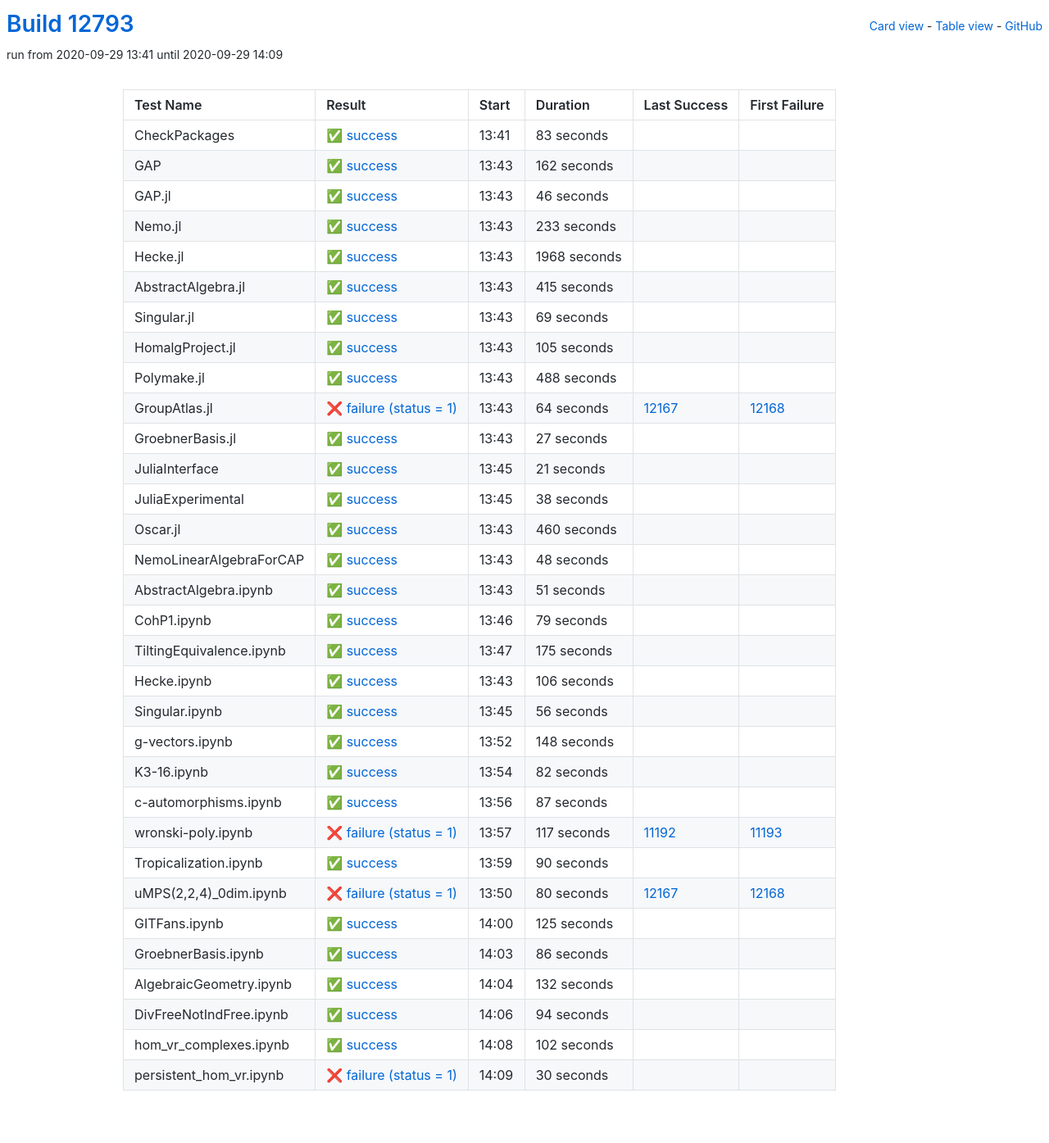
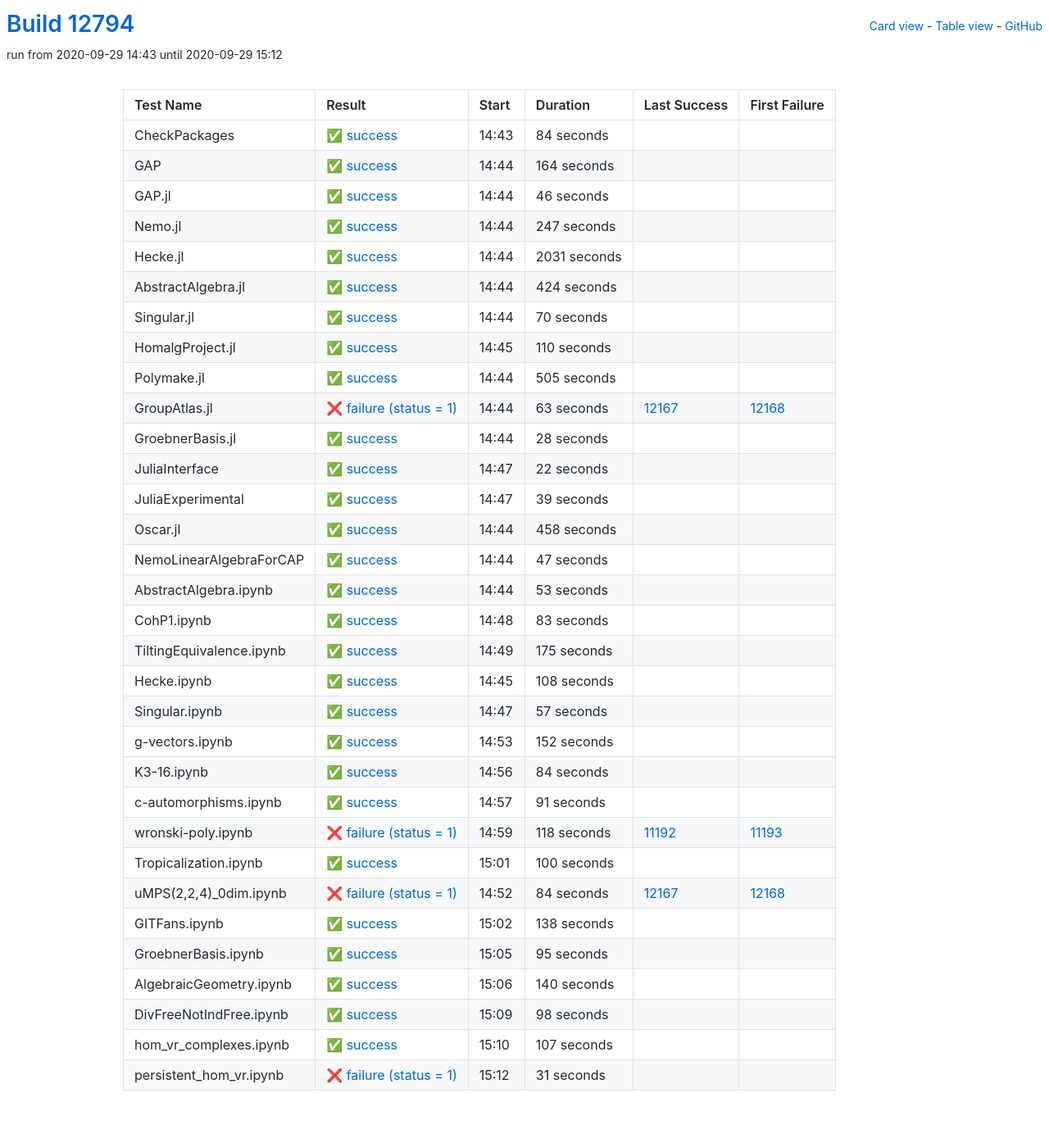
Before and after one commit to oscar-system/oscar-ci-status, a Jekyll site: the page built from table.html, in a window 1280 px wide. Shown: the whole page at 82% size. Built offline with Jekyll 4.4.1, drawn with Linux system fonts in a browser that asks for light colours.

Commit message:
Build #12794

```diff
--- a/_data/ci.yml
+++ b/_data/ci.yml
@@ -1,6 +1,6 @@
 ---
-build: 12793
-build_url: https://oscarci.mathematik.uni-kl.de/job/oscar/12793/
+build: 12794
+build_url: https://oscarci.mathematik.uni-kl.de/job/oscar/12794/
 job: oscar
 organization: oscar-system
 repo: oscar-ci-status
@@ -8,32 +8,32 @@
 tests:
 - name: CheckPackages
   id: checkpackages
-  log: https://oscarci.mathematik.uni-kl.de/job/oscar/12793/artifact/logs/build-12793/CheckPackages.log
-  start: 2020-09-29 13:41
+  log: https://oscarci.mathematik.uni-kl.de/job/oscar/12794/artifact/logs/build-12794/CheckPackages.log
+  start: 2020-09-29 14:43
   success: true
   exitcode: 0
   status: success
-  duration: 83
+  duration: 84
   last_success: false
   last_success_url:
   first_failure: false
   first_failure_url:
 - name: GAP
   id: gap
-  log: https://oscarci.mathematik.uni-kl.de/job/oscar/12793/artifact/logs/build-12793/GAP.log
-  start: 2020-09-29 13:43
+  log: https://oscarci.mathematik.uni-kl.de/job/oscar/12794/artifact/logs/build-12794/GAP.log
+  start: 2020-09-29 14:44
   success: true
   exitcode: 0
   status: success
-  duration: 162
+  duration: 164
   last_success: false
   last_success_url:
   first_failure: false
   first_failure_url:
 - name: GAP.jl
   id: gap-jl
-  log: https://oscarci.mathematik.uni-kl.de/job/oscar/12793/artifact/logs/build-12793/GAP.jl.log
-  start: 2020-09-29 13:43
+  log: https://oscarci.mathematik.uni-kl.de/job/oscar/12794/artifact/logs/build-12794/GAP.jl.log
+  start: 2020-09-29 14:44
   success: true
   exitcode: 0
   status: success
@@ -44,176 +44,176 @@
   first_failure_url:
 - name: Nemo.jl
   id: nemo-jl
-  log: https://oscarci.mathematik.uni-kl.de/job/oscar/12793/artifact/logs/build-12793/Nemo.jl.log
-  start: 2020-09-29 13:43
+  log: https://oscarci.mathematik.uni-kl.de/job/oscar/12794/artifact/logs/build-12794/Nemo.jl.log
+  start: 2020-09-29 14:44
   success: true
   exitcode: 0
   status: success
-  duration: 233
+  duration: 247
   last_success: false
   last_success_url:
   first_failure: false
   first_failure_url:
 - name: Hecke.jl
   id: hecke-jl
-  log: https://oscarci.mathematik.uni-kl.de/job/oscar/12793/artifact/logs/build-12793/Hecke.jl.log
-  start: 2020-09-29 13:43
+  log: https://oscarci.mathematik.uni-kl.de/job/oscar/12794/artifact/logs/build-12794/Hecke.jl.log
+  start: 2020-09-29 14:44
   success: true
   exitcode: 0
   status: success
-  duration: 1968
+  duration: 2031
   last_success: false
   last_success_url:
   first_failure: false
   first_failure_url:
 - name: AbstractAlgebra.jl
   id: abstractalgebra-jl
-  log: https://oscarci.mathematik.uni-kl.de/job/oscar/12793/artifact/logs/build-12793/AbstractAlgebra.jl.log
-  start: 2020-09-29 13:43
+  log: https://oscarci.mathematik.uni-kl.de/job/oscar/12794/artifact/logs/build-12794/AbstractAlgebra.jl.log
+  start: 2020-09-29 14:44
   success: true
   exitcode: 0
   status: success
-  duration: 415
+  duration: 424
   last_success: false
   last_success_url:
   first_failure: false
   first_failure_url:
 - name: Singular.jl
   id: singular-jl
-  log: https://oscarci.mathematik.uni-kl.de/job/oscar/12793/artifact/logs/build-12793/Singular.jl.log
-  start: 2020-09-29 13:43
+  log: https://oscarci.mathematik.uni-kl.de/job/oscar/12794/artifact/logs/build-12794/Singular.jl.log
+  start: 2020-09-29 14:44
   success: true
   exitcode: 0
   status: success
-  duration: 69
+  duration: 70
   last_success: false
   last_success_url:
   first_failure: false
   first_failure_url:
 - name: HomalgProject.jl
   id: homalgproject-jl
-  log: https://oscarci.mathematik.uni-kl.de/job/oscar/12793/artifact/logs/build-12793/HomalgProject.jl.log
-  start: 2020-09-29 13:43
+  log: https://oscarci.mathematik.uni-kl.de/job/oscar/12794/artifact/logs/build-12794/HomalgProject.jl.log
+  start: 2020-09-29 14:45
   success: true
   exitcode: 0
   status: success
-  duration: 105
+  duration: 110
   last_success: false
   last_success_url:
   first_failure: false
   first_failure_url:
 - name: Polymake.jl
   id: polymake-jl
-  log: https://oscarci.mathematik.uni-kl.de/job/oscar/12793/artifact/logs/build-12793/Polymake.jl.log
-  start: 2020-09-29 13:43
+  log: https://oscarci.mathematik.uni-kl.de/job/oscar/12794/artifact/logs/build-12794/Polymake.jl.log
+  start: 2020-09-29 14:44
   success: true
   exitcode: 0
   status: success
-  duration: 488
+  duration: 505
   last_success: false
   last_success_url:
   first_failure: false
   first_failure_url:
 - name: GroupAtlas.jl
   id: groupatlas-jl
-  log: https://oscarci.mathematik.uni-kl.de/job/oscar/12793/artifact/logs/build-12793/GroupAtlas.jl.log
-  start: 2020-09-29 13:43
+  log: https://oscarci.mathematik.uni-kl.de/job/oscar/12794/artifact/logs/build-12794/GroupAtlas.jl.log
+  start: 2020-09-29 14:44
   success: false
   exitcode: 1
   status: failure
-  duration: 64
+  duration: 63
   last_success: 12167
   last_success_url: https://oscarci.mathematik.uni-kl.de/job/oscar/12167/
   first_failure: 12168
   first_failure_url: https://oscarci.mathematik.uni-kl.de/job/oscar/12168/
 - name: GroebnerBasis.jl
   id: groebnerbasis-jl
-  log: https://oscarci.mathematik.uni-kl.de/job/oscar/12793/artifact/logs/build-12793/GroebnerBasis.jl.log
-  start: 2020-09-29 13:43
+  log: https://oscarci.mathematik.uni-kl.de/job/oscar/12794/artifact/logs/build-12794/GroebnerBasis.jl.log
+  start: 2020-09-29 14:44
   success: true
   exitcode: 0
   status: success
-  duration: 27
+  duration: 28
   last_success: false
   last_success_url:
   first_failure: false
   first_failure_url:
 - name: JuliaInterface
   id: juliainterface
-  log: https://oscarci.mathematik.uni-kl.de/job/oscar/12793/artifact/logs/build-12793/JuliaInterface.log
-  start: 2020-09-29 13:45
+  log: https://oscarci.mathematik.uni-kl.de/job/oscar/12794/artifact/logs/build-12794/JuliaInterface.log
+  start: 2020-09-29 14:47
   success: true
   exitcode: 0
   status: success
-  duration: 21
+  duration: 22
   last_success: false
   last_success_url:
   first_failure: false
   first_failure_url:
 - name: JuliaExperimental
   id: juliaexperimental
-  log: https://oscarci.mathematik.uni-kl.de/job/oscar/12793/artifact/logs/build-12793/JuliaExperimental.log
-  start: 2020-09-29 13:45
+  log: https://oscarci.mathematik.uni-kl.de/job/oscar/12794/artifact/logs/build-12794/JuliaExperimental.log
+  start: 2020-09-29 14:47
   success: true
   exitcode: 0
   status: success
-  duration: 38
+  duration: 39
   last_success: false
   last_success_url:
   first_failure: false
   first_failure_url:
 - name: Oscar.jl
   id: oscar-jl
-  log: https://oscarci.mathematik.uni-kl.de/job/oscar/12793/artifact/logs/build-12793/Oscar.jl.log
-  start: 2020-09-29 13:43
+  log: https://oscarci.mathematik.uni-kl.de/job/oscar/12794/artifact/logs/build-12794/Oscar.jl.log
+  start: 2020-09-29 14:44
   success: true
   exitcode: 0
   status: success
-  duration: 460
+  duration: 458
   last_success: false
   last_success_url:
   first_failure: false
   first_failure_url:
 - name: NemoLinearAlgebraForCAP
   id: nemolinearalgebraforcap
-  log: https://oscarci.mathematik.uni-kl.de/job/oscar/12793/artifact/logs/build-12793/NemoLinearAlgebraForCAP.log
-  start: 2020-09-29 13:43
+  log: https://oscarci.mathematik.uni-kl.de/job/oscar/12794/artifact/logs/build-12794/NemoLinearAlgebraForCAP.log
+  start: 2020-09-29 14:44
   success: true
   exitcode: 0
   status: success
-  duration: 48
+  duration: 47
   last_success: false
   last_success_url:
   first_failure: false
   first_failure_url:
 - name: AbstractAlgebra.ipynb
   id: abstractalgebra-ipynb
-  log: https://oscarci.mathematik.uni-kl.de/job/oscar/12793/artifact/logs/build-12793/AbstractAlgebra.ipynb.log
-  start: 2020-09-29 13:43
+  log: https://oscarci.mathematik.uni-kl.de/job/oscar/12794/artifact/logs/build-12794/AbstractAlgebra.ipynb.log
+  start: 2020-09-29 14:44
   success: true
   exitcode: 0
   status: success
-  duration: 51
+  duration: 53
   last_success: false
   last_success_url:
   first_failure: false
   first_failure_url:
 - name: CohP1.ipynb
   id: cohp1-ipynb
-  log: https://oscarci.mathematik.uni-kl.de/job/oscar/12793/artifact/logs/build-12793/CohP1.ipynb.log
-  start: 2020-09-29 13:46
+  log: https://oscarci.mathematik.uni-kl.de/job/oscar/12794/artifact/logs/build-12794/CohP1.ipynb.log
+  start: 2020-09-29 14:48
   success: true
   exitcode: 0
   status: success
-  duration: 79
+  duration: 83
   last_success: false
   last_success_url:
   first_failure: false
   first_failure_url:
 - name: TiltingEquivalence.ipynb
   id: tiltingequivalence-ipynb
-  log: https://oscarci.mathematik.uni-kl.de/job/oscar/12793/artifact/logs/build-12793/TiltingEquivalence.ipynb.log
-  start: 2020-09-29 13:47
+  log: https://oscarci.mathematik.uni-kl.de/job/oscar/12794/artifact/logs/build-12794/TiltingEquivalence.ipynb.log
+  start: 2020-09-29 14:49
   success: true
   exitcode: 0
   status: success
@@ -224,168 +224,168 @@
   first_failure_url:
 - name: Hecke.ipynb
   id: hecke-ipynb
-  log: https://oscarci.mathematik.uni-kl.de/job/oscar/12793/artifact/logs/build-12793/Hecke.ipynb.log
-  start: 2020-09-29 13:43
+  log: https://oscarci.mathematik.uni-kl.de/job/oscar/12794/artifact/logs/build-12794/Hecke.ipynb.log
+  start: 2020-09-29 14:45
   success: true
   exitcode: 0
   status: success
-  duration: 106
+  duration: 108
   last_success: false
   last_success_url:
   first_failure: false
   first_failure_url:
 - name: Singular.ipynb
   id: singular-ipynb
-  log: https://oscarci.mathematik.uni-kl.de/job/oscar/12793/artifact/logs/build-12793/Singular.ipynb.log
-  start: 2020-09-29 13:45
+  log: https://oscarci.mathematik.uni-kl.de/job/oscar/12794/artifact/logs/build-12794/Singular.ipynb.log
+  start: 2020-09-29 14:47
   success: true
   exitcode: 0
   status: success
-  duration: 56
+  duration: 57
   last_success: false
   last_success_url:
   first_failure: false
   first_failure_url:
 - name: g-vectors.ipynb
   id: g-vectors-ipynb
-  log: https://oscarci.mathematik.uni-kl.de/job/oscar/12793/artifact/logs/build-12793/g-vectors.ipynb.log
-  start: 2020-09-29 13:52
+  log: https://oscarci.mathematik.uni-kl.de/job/oscar/12794/artifact/logs/build-12794/g-vectors.ipynb.log
+  start: 2020-09-29 14:53
   success: true
   exitcode: 0
   status: success
-  duration: 148
+  duration: 152
   last_success: false
   last_success_url:
   first_failure: false
   first_failure_url:
 - name: K3-16.ipynb
   id: k3-16-ipynb
-  log: https://oscarci.mathematik.uni-kl.de/job/oscar/12793/artifact/logs/build-12793/K3-16.ipynb.log
-  start: 2020-09-29 13:54
+  log: https://oscarci.mathematik.uni-kl.de/job/oscar/12794/artifact/logs/build-12794/K3-16.ipynb.log
+  start: 2020-09-29 14:56
   success: true
   exitcode: 0
   status: success
-  duration: 82
+  duration: 84
   last_success: false
   last_success_url:
   first_failure: false
   first_failure_url:
 - name: c-automorphisms.ipynb
   id: c-automorphisms-ipynb
-  log: https://oscarci.mathematik.uni-kl.de/job/oscar/12793/artifact/logs/build-12793/c-automorphisms.ipynb.log
-  start: 2020-09-29 13:56
+  log: https://oscarci.mathematik.uni-kl.de/job/oscar/12794/artifact/logs/build-12794/c-automorphisms.ipynb.log
+  start: 2020-09-29 14:57
   success: true
   exitcode: 0
   status: success
-  duration: 87
+  duration: 91
   last_success: false
   last_success_url:
   first_failure: false
   first_failure_url:
 - name: wronski-poly.ipynb
   id: wronski-poly-ipynb
-  log: https://oscarci.mathematik.uni-kl.de/job/oscar/12793/artifact/logs/build-12793/wronski-poly.ipynb.log
-  start: 2020-09-29 13:57
+  log: https://oscarci.mathematik.uni-kl.de/job/oscar/12794/artifact/logs/build-12794/wronski-poly.ipynb.log
+  start: 2020-09-29 14:59
   success: false
   exitcode: 1
   status: failure
-  duration: 117
+  duration: 118
   last_success: 11192
   last_success_url: https://oscarci.mathematik.uni-kl.de/job/oscar/11192/
   first_failure: 11193
   first_failure_url: https://oscarci.mathematik.uni-kl.de/job/oscar/11193/
 - name: Tropicalization.ipynb
   id: tropicalization-ipynb
-  log: https://oscarci.mathematik.uni-kl.de/job/oscar/12793/artifact/logs/build-12793/Tropicalization.ipynb.log
-  start: 2020-09-29 13:59
+  log: https://oscarci.mathematik.uni-kl.de/job/oscar/12794/artifact/logs/build-12794/Tropicalization.ipynb.log
+  start: 2020-09-29 15:01
   success: true
   exitcode: 0
   status: success
-  duration: 90
+  duration: 100
   last_success: false
   last_success_url:
   first_failure: false
   first_failure_url:
 - name: uMPS(2,2,4)_0dim.ipynb
   id: umps-2-2-4-0dim-ipynb
-  log: https://oscarci.mathematik.uni-kl.de/job/oscar/12793/artifact/logs/build-12793/uMPS-2-2-4-_0dim.ipynb.log
-  start: 2020-09-29 13:50
+  log: https://oscarci.mathematik.uni-kl.de/job/oscar/12794/artifact/logs/build-12794/uMPS-2-2-4-_0dim.ipynb.log
+  start: 2020-09-29 14:52
   success: false
   exitcode: 1
   status: failure
-  duration: 80
+  duration: 84
   last_success: 12167
   last_success_url: https://oscarci.mathematik.uni-kl.de/job/oscar/12167/
   first_failure: 12168
   first_failure_url: https://oscarci.mathematik.uni-kl.de/job/oscar/12168/
 - name: GITFans.ipynb
   id: gitfans-ipynb
-  log: https://oscarci.mathematik.uni-kl.de/job/oscar/12793/artifact/logs/build-12793/GITFans.ipynb.log
-  start: 2020-09-29 14:00
+  log: https://oscarci.mathematik.uni-kl.de/job/oscar/12794/artifact/logs/build-12794/GITFans.ipynb.log
+  start: 2020-09-29 15:02
   success: true
   exitcode: 0
   status: success
-  duration: 125
+  duration: 138
   last_success: false
   last_success_url:
   first_failure: false
   first_failure_url:
 - name: GroebnerBasis.ipynb
   id: groebnerbasis-ipynb
-  log: https://oscarci.mathematik.uni-kl.de/job/oscar/12793/artifact/logs/build-12793/GroebnerBasis.ipynb.log
-  start: 2020-09-29 14:03
+  log: https://oscarci.mathematik.uni-kl.de/job/oscar/12794/artifact/logs/build-12794/GroebnerBasis.ipynb.log
+  start: 2020-09-29 15:05
   success: true
   exitcode: 0
   status: success
-  duration: 86
+  duration: 95
   last_success: false
   last_success_url:
   first_failure: false
   first_failure_url:
 - name: AlgebraicGeometry.ipynb
   id: algebraicgeometry-ipynb
-  log: https://oscarci.mathematik.uni-kl.de/job/oscar/12793/artifact/logs/build-12793/AlgebraicGeometry.ipynb.log
-  start: 2020-09-29 14:04
+  log: https://oscarci.mathematik.uni-kl.de/job/oscar/12794/artifact/logs/build-12794/AlgebraicGeometry.ipynb.log
+  start: 2020-09-29 15:06
   success: true
   exitcode: 0
   status: success
-  duration: 132
+  duration: 140
   last_success: false
   last_success_url:
   first_failure: false
   first_failure_url:
 - name: DivFreeNotIndFree.ipynb
   id: divfreenotindfree-ipynb
-  log: https://oscarci.mathematik.uni-kl.de/job/oscar/12793/artifact/logs/build-12793/DivFreeNotIndFree.ipynb.log
-  start: 2020-09-29 14:06
+  log: https://oscarci.mathematik.uni-kl.de/job/oscar/12794/artifact/logs/build-12794/DivFreeNotIndFree.ipynb.log
+  start: 2020-09-29 15:09
   success: true
   exitcode: 0
   status: success
-  duration: 94
+  duration: 98
   last_success: false
   last_success_url:
   first_failure: false
   first_failure_url:
 - name: hom_vr_complexes.ipynb
   id: hom-vr-complexes-ipynb
-  log: https://oscarci.mathematik.uni-kl.de/job/oscar/12793/artifact/logs/build-12793/hom_vr_complexes.ipynb.log
-  start: 2020-09-29 14:08
+  log: https://oscarci.mathematik.uni-kl.de/job/oscar/12794/artifact/logs/build-12794/hom_vr_complexes.ipynb.log
+  start: 2020-09-29 15:10
   success: true
   exitcode: 0
   status: success
-  duration: 102
+  duration: 107
   last_success: false
   last_success_url:
   first_failure: false
   first_failure_url:
 - name: persistent_hom_vr.ipynb
   id: persistent-hom-vr-ipynb
-  log: https://oscarci.mathematik.uni-kl.de/job/oscar/12793/artifact/logs/build-12793/persistent_hom_vr.ipynb.log
-  start: 2020-09-29 14:09
+  log: https://oscarci.mathematik.uni-kl.de/job/oscar/12794/artifact/logs/build-12794/persistent_hom_vr.ipynb.log
+  start: 2020-09-29 15:12
   success: false
   exitcode: 1
   status: failure
-  duration: 30
+  duration: 31
   last_success: false
   last_success_url:
   first_failure: false
```
Also changed, not shown: README.md.
